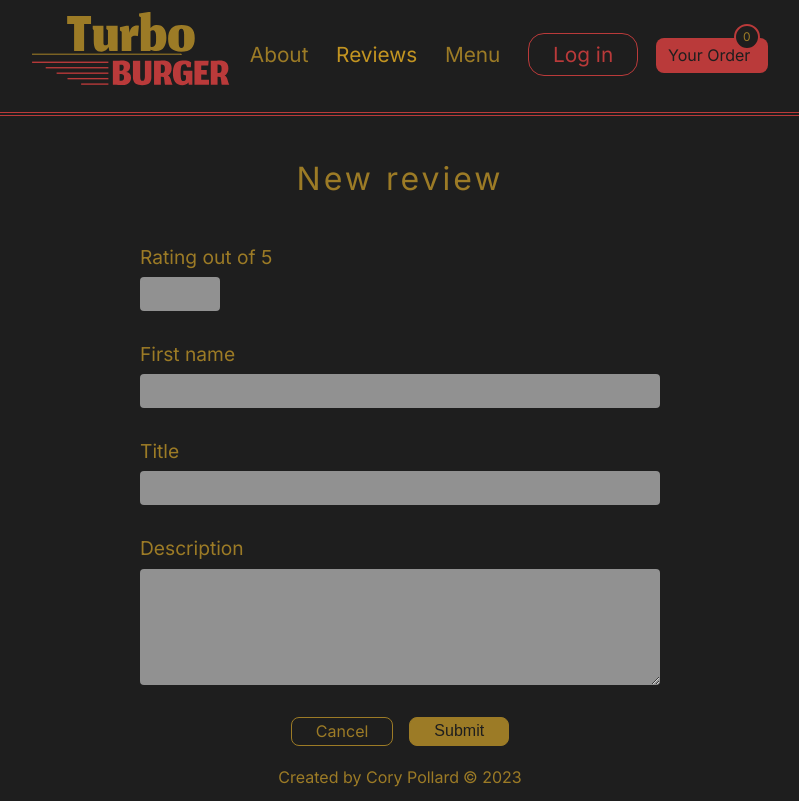
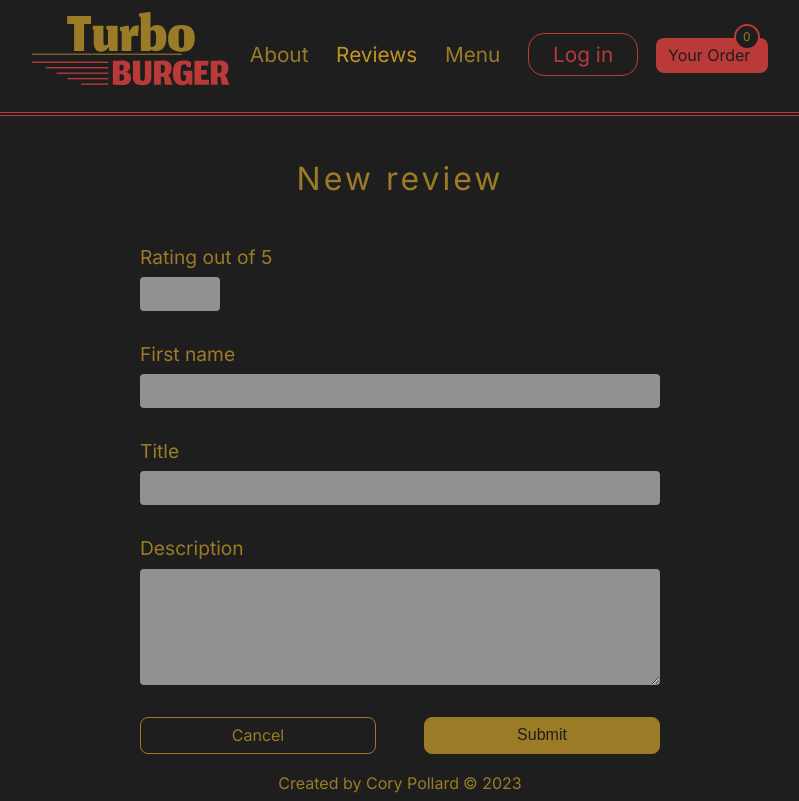
Before and after one commit to SpectreAscended/turbo-burger, a React (Vite) app: page /reviews/new in a window 1280 px wide. Shown: the whole page, without its empty margins (240-1039 px from the left). Built offline with nearby package versions, Linux system fonts and the light colour scheme; no server answers; a web font is replaced by a local one.

Commit message:
Changed button styles to match other forms in app

```diff
--- a/src/components/order/checkout/checkout.scss
+++ b/src/components/order/checkout/checkout.scss
@@ -40,7 +40,7 @@
     justify-content: center;
     align-items: center;
     gap: 2rem;
-    margin-top: 2rem;
+    margin-block: 2rem;
 
     &--back {
       color: var(--color-primary);
--- a/src/components/reviews/reviewForm/reviewForm.scss
+++ b/src/components/reviews/reviewForm/reviewForm.scss
@@ -39,26 +39,28 @@
   &__actions {
     display: flex;
     justify-content: center;
-    gap: 1rem;
+    gap: 3rem;
 
     &-btn--cancel {
-      background-color: transparent;
-      padding: 0.25rem 1.5rem;
+      color: var(--color-primary);
+      flex: 1;
+      padding: 0.5rem;
       border: 1px solid var(--color-primary);
       border-radius: 0.5rem;
-      color: inherit;
+      text-align: center;
       transition: background 250ms, color 250ms ease-in-out;
     }
 
     &-btn--submit {
       background-color: var(--color-primary);
-      padding: 0.25rem 1.5rem;
       border: 1px solid var(--color-primary);
+      color: var(--color-dark);
       border-radius: 0.5rem;
-      color: var(--color-dark);
       font-size: inherit;
+      padding: 0.5rem;
+      flex: 1;
+      transition: background 250ms ease-in-out;
       cursor: pointer;
-      transition: background 250ms ease-in-out;
     }
   }
 
```
